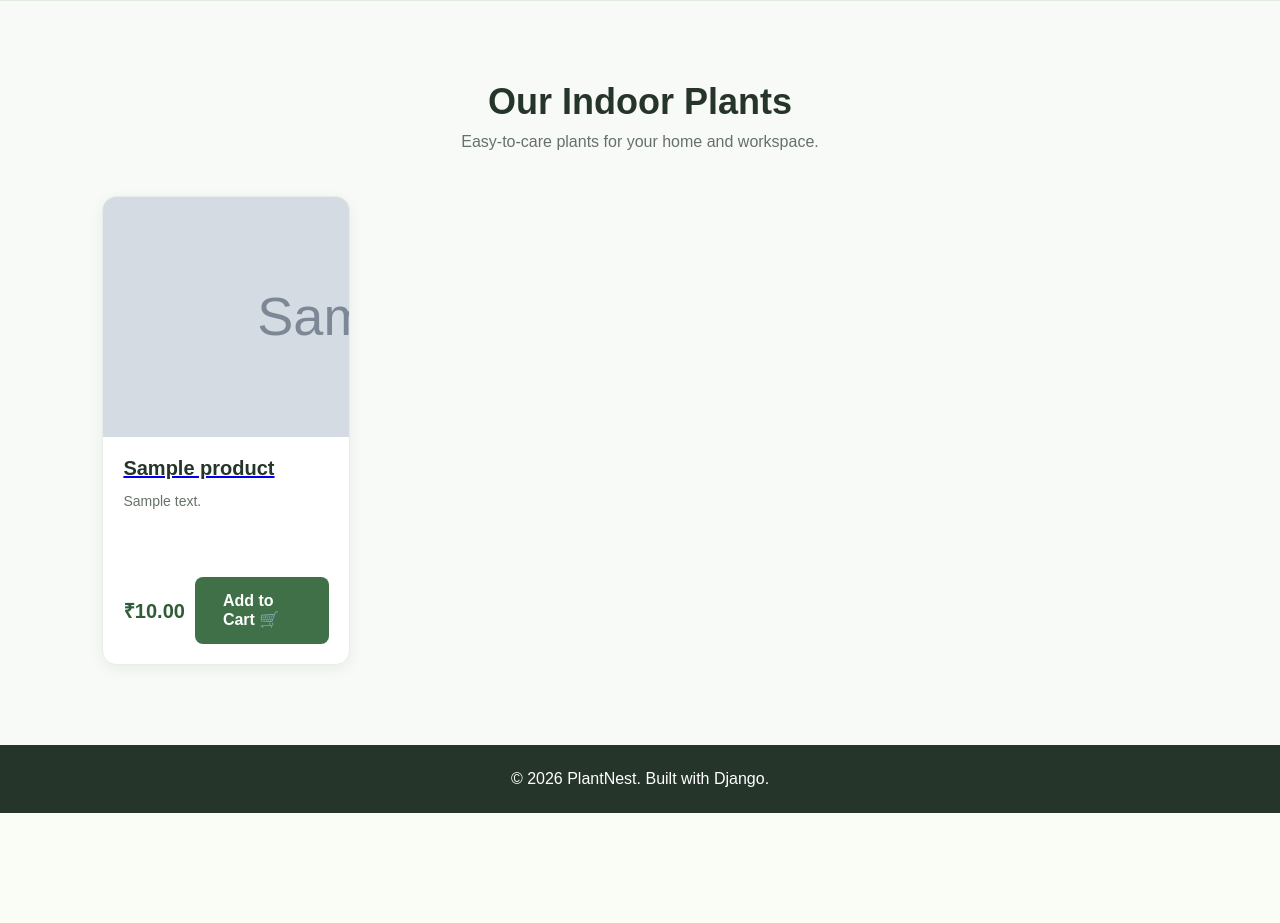
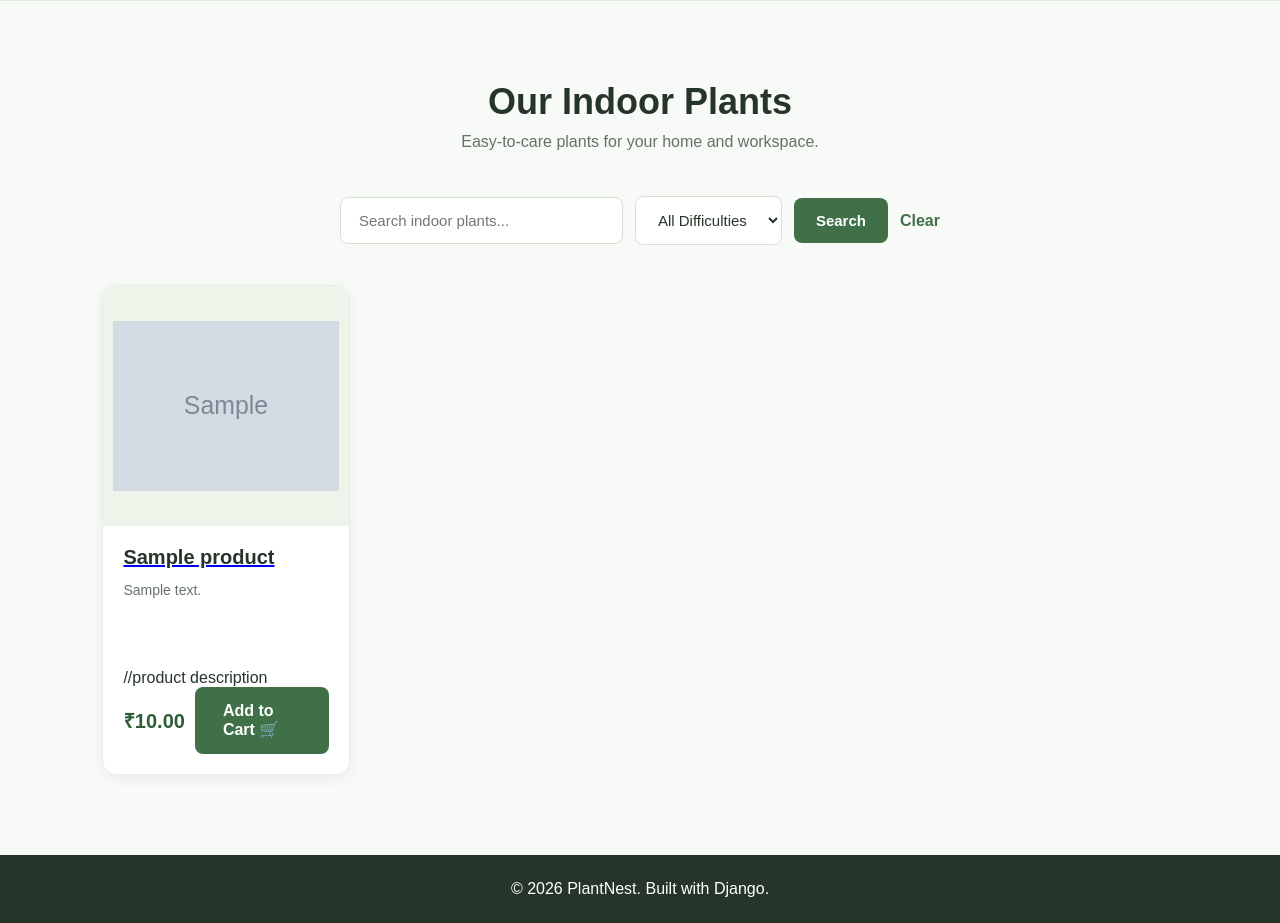
Before and after one commit to Akshatha-k2006/CodeAlpha_E-Commerce, a Django app: page / in a window 1280 px wide. Shown: the part 525-1448 px from the top of the page. Before the commit the page ends 1338 px from the top, so only its background shows below. Run offline with Django 5.2, Linux system fonts and the light colour scheme; tables that the repository leaves empty hold one stand-in row (values such as "Sample post"); grey boxes marked "Sample" are stand-in pictures.

Commit message:
Improved style of the web page

```diff
--- a/plantnest/static/css/style.css
+++ b/plantnest/static/css/style.css
@@ -181,6 +181,9 @@ body {
 
 .product-info {
   padding: 20px;
+
+  display: flex;
+  flex-direction: column;
 }
 
 .product-info h3 {
@@ -191,16 +194,27 @@ body {
   margin-bottom: 10px;
 }
 
+.product-info h3 a {
+  color: #26352a;
+  text-decoration: none;
+}
+
+.product-info h3 a:hover {
+  color: #3f7048;
+}
+
 .description {
   color: #657267;
-
   font-size: 14px;
-
   line-height: 1.6;
-
   margin-bottom: 20px;
 
-  min-height: 67px;
+  min-height: 70px;
+
+  display: -webkit-box;
+  -webkit-line-clamp: 3;
+  -webkit-box-orient: vertical;
+  overflow: hidden;
 }
 
 .product-bottom {
@@ -584,7 +598,7 @@ footer {
 }
 
 .plant-image {
-  width: 200%;
+  width: 100%;
   height: 240px;
   overflow: hidden;
 
@@ -593,15 +607,106 @@ footer {
   justify-content: center;
 
   background-color: #edf5eb;
+  padding: 10px;
 }
 
 .plant-image img {
-  width: 200%;
-  height: 150%;
-  object-fit: cover;
+  width: 100%;
+  height: 100%;
+  object-fit: contain;
   display: block;
+  transition: transform 0.4s ease;
 }
 
 .product-card:hover .plant-image img {
   transform: scale(1.05);
 }
+
+/* Search Bar */
+
+.search-form {
+  display: flex;
+  justify-content: center;
+  align-items: center;
+  gap: 12px;
+
+  max-width: 600px;
+  margin: 0 auto 40px;
+}
+
+.search-form input {
+  flex: 1;
+  padding: 14px 18px;
+
+  border: 1px solid #d5e2d2;
+  border-radius: 8px;
+
+  font-size: 15px;
+  outline: none;
+}
+
+.search-form input:focus {
+  border-color: #3f7048;
+  box-shadow: 0 0 5px rgba(63, 112, 72, 0.2);
+}
+
+.search-form button {
+  padding: 14px 22px;
+
+  background-color: #3f7048;
+  color: white;
+
+  border: none;
+  border-radius: 8px;
+
+  font-size: 15px;
+  font-weight: 600;
+  cursor: pointer;
+}
+
+.search-form button:hover {
+  background-color: #315c39;
+}
+
+.clear-search {
+  color: #3f7048;
+  text-decoration: none;
+  font-weight: 600;
+}
+
+.clear-search:hover {
+  text-decoration: underline;
+}
+
+/* Mobile Search */
+
+@media (max-width: 600px) {
+  .search-form {
+    flex-wrap: wrap;
+  }
+
+  .search-form input {
+    min-width: 100%;
+  }
+}
+
+/* Difficulty Dropdown */
+
+.search-form select {
+  padding: 14px 18px;
+
+  border: 1px solid #d5e2d2;
+  border-radius: 8px;
+
+  background-color: white;
+  color: #26352a;
+
+  font-size: 15px;
+  cursor: pointer;
+  outline: none;
+}
+
+.search-form select:focus {
+  border-color: #3f7048;
+  box-shadow: 0 0 5px rgba(63, 112, 72, 0.2);
+}
--- a/plantnest/store/views.py
+++ b/plantnest/store/views.py
@@ -8,9 +8,47 @@ from .models import Product,Order,OrderItem
 def home(request):
     products = Product.objects.all()
 
+    search_query = request.GET.get('q', '')
+    difficulty = request.GET.get('difficulty', '')
+
+
+    if search_query:
+        products = products.filter(
+            name__icontains=search_query
+        )
+
     return render(request, 'home.html', {
-        'products': products
+        'products': products,
+        'search_query': search_query,
     })
+
+    if difficulty:
+        products = products.filter(
+            difficulty=difficulty
+        )
+
+    return render(request, 'home.html', {
+        'products': products,
+        'search_query': search_query,
+        'selected_difficulty': difficulty,
+    })
+
+    if sort_by == 'price_low':
+        products = products.order_by('price')
+
+    elif sort_by == 'price_high':
+        products = products.order_by('-price')
+
+    elif sort_by == 'name':
+        products = products.order_by('name')
+
+    return render(request, 'home.html', {
+        'products': products,
+        'search_query': search_query,
+        'selected_difficulty': difficulty,
+        'selected_sort': sort_by,
+    })
+
 def product_detail(request, product_id):
     product = get_object_or_404(Product, id=product_id)
 
@@ -24,14 +62,20 @@ def add_to_cart(request, product_id):
 
     product_id = str(product_id)
 
-    if product_id in cart:
+    if request.GET.get('buy_now') == '1':
+        cart = {
+            product_id: 1
+            }
+    elif product_id in cart:
         if cart[product_id] < product.stock:
             cart[product_id] += 1
+
     else:
         cart[product_id] = 1
 
-    request.session['cart'] = cart
-    request.session.modified = True
+
+    if request.GET.get('buy_now') == '1':
+        return redirect('checkout')
 
     return redirect('cart')
 
--- a/plantnest/templates/home.html
+++ b/plantnest/templates/home.html
@@ -49,6 +49,65 @@
         Easy-to-care plants for your home and workspace.
       </p>
 
+      <!-- Search Bar -->
+      <form method="GET" action="{% url 'home' %}" class="search-form">
+        <!-- Search by plant name -->
+        <input
+          type="text"
+          name="q"
+          placeholder="Search indoor plants..."
+          value="{{ search_query }}"
+        />
+
+        <!-- Filter by difficulty -->
+        <select name="difficulty">
+          <option value="">All Difficulties</option>
+
+          <option
+            value="Easy"
+            {%
+            if
+            selected_difficulty=""
+            ="Easy"
+            %}selected{%
+            endif
+            %}
+          >
+            Easy
+          </option>
+
+          <option
+            value="Very Easy"
+            {%
+            if
+            selected_difficulty=""
+            ="Very Easy"
+            %}selected{%
+            endif
+            %}
+          >
+            Very Easy
+          </option>
+
+          <option
+            value="Moderate"
+            {%
+            if
+            selected_difficulty=""
+            ="Moderate"
+            %}selected{%
+            endif
+            %}
+          >
+            Moderate
+          </option>
+        </select>
+
+        <button type="submit">Search</button>
+
+        <a href="{% url 'home' %}" class="clear-search"> Clear </a>
+      </form>
+
       <div class="product-grid">
         {% for product in products %}
 
@@ -66,6 +125,7 @@
             </a>
 
             <p class="description">{{ product.description }}</p>
+            //product description
 
             <div class="product-bottom">
               <span class="price"> ₹{{ product.price }} </span>
```
